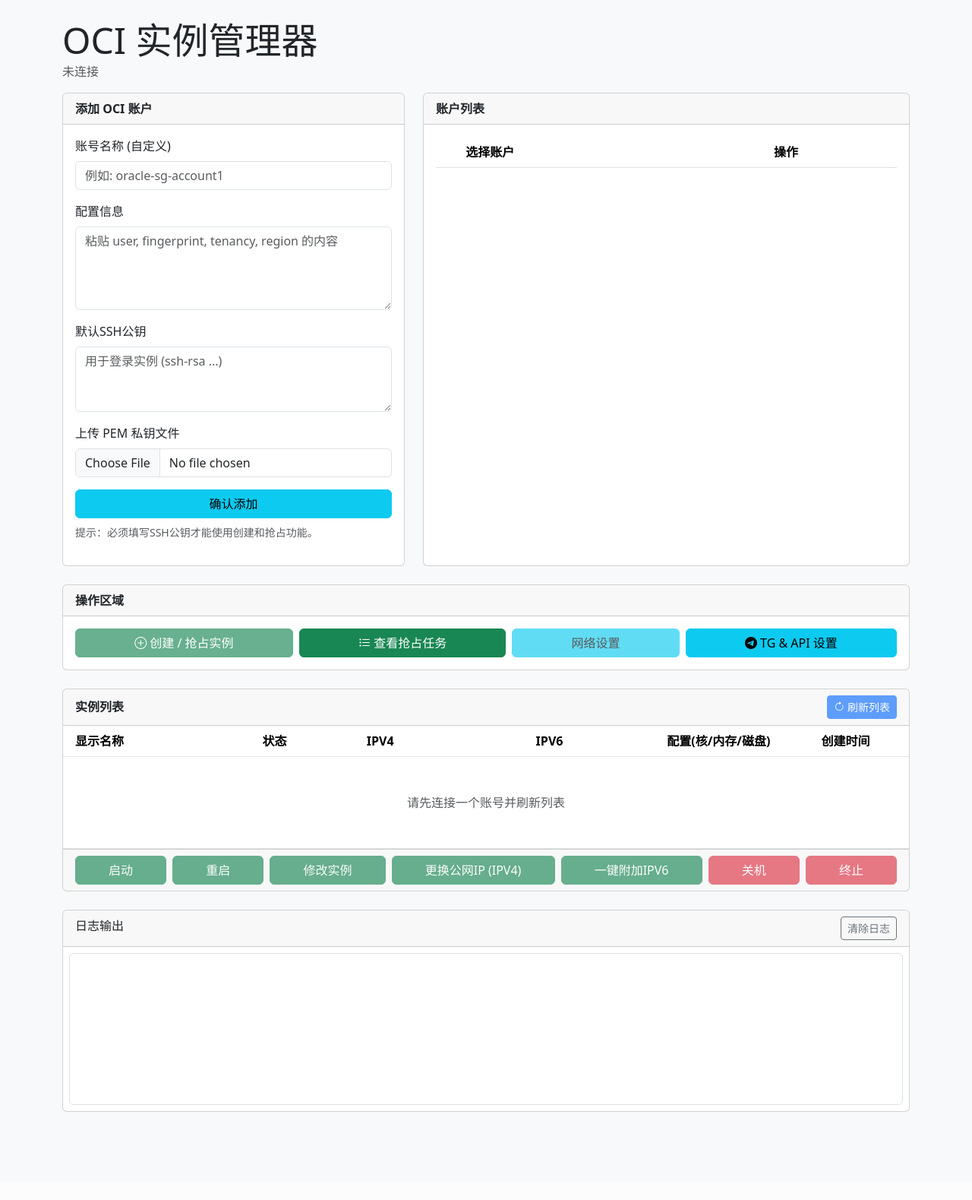
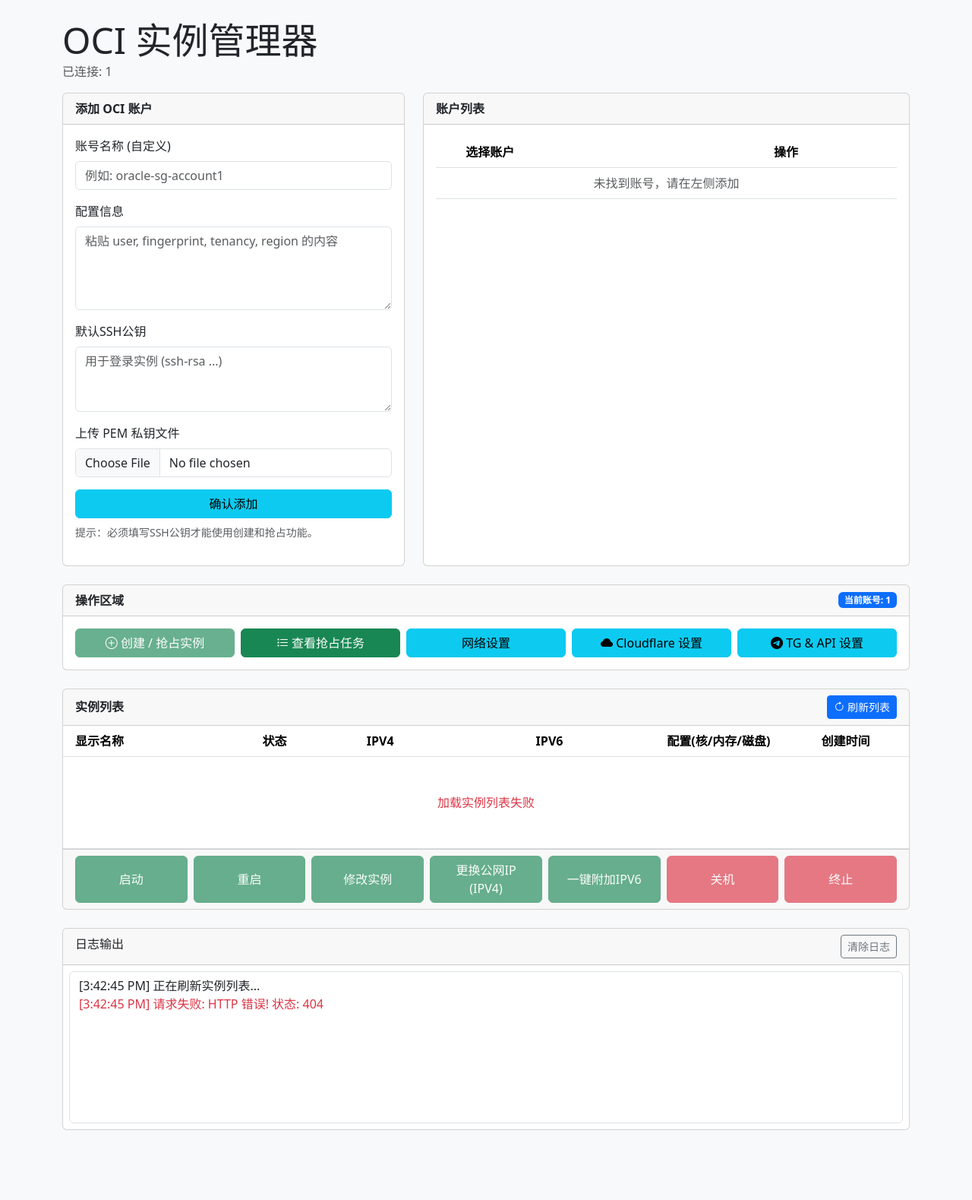
Before and after one commit to SIJULY/cloud_manager, a Flask app: page /oci/ in a window 1280 px wide. Shown: the part 56-1635 px from the top of the page at 76% size. Before the commit the page ends 1519 px from the top, so only its background shows below. Run offline with Flask 3, Linux system fonts and the light colour scheme; the visitor is signed in with stand-in values (Sample User, id 1); data that the repository does not hold is empty.

Commit message:
Update oci.html

```diff
--- a/templates/oci.html
+++ b/templates/oci.html
@@ -12,15 +12,27 @@
     .status-running { background-color: #198754; }
     .status-stopped { background-color: #dc3545; }
     .status-other { background-color: #ffc107; }
-    .action-buttons button { margin: 0 2px; }
+    /* 调整 action-group 按钮样式以实现等宽 */
+    .action-group {
+        display: flex;
+        flex-wrap: wrap;
+        gap: 0.5rem;
+    }
+    .action-group .btn {
+        flex: 1 1 0; /* 允许按钮等宽增长和缩小，flex-basis: 0; 确保起始等分 */
+        min-width: 0; /* 确保在小屏幕下可以正常收缩 */
+    }
+    /* 移除或调整 profile-action-btn 的固定宽度，让 flex 属性生效 */
+    /* #instanceList td { text-align: center; vertical-align: middle; } */
+    #instanceList td:first-child { text-align: left; }
     #logOutput { white-space: pre-wrap; word-break: break-all; }
     #logOutput pre { margin-bottom: 0; white-space: pre-wrap; }
     #instanceList td { text-align: center; vertical-align: middle; }
     #instanceList td:first-child { text-align: left; }
-    .action-group { display: flex; flex-wrap: wrap; gap: 0.5rem; }
+    /* .action-group .btn { margin: 0 2px; } */ /* 这行可以移除，gap 已经提供了间距 */
     #viewSnatchTasksModal .list-group-item { cursor: pointer; }
-    .action-group .btn { flex-grow: 1; }
-    .profile-action-btn { width: 85px !important; }
+    /* .action-group .btn { flex-grow: 1; } */ /* 已经整合到 .action-group .btn 的 flex 属性中 */
+    /* .profile-action-btn { width: 85px !important; } */ /* 这个样式会导致宽度不一致，需要移除或调整 */
     .status-cell { display: flex; align-items: center; justify-content: center; }
     .rule-row input { font-size: 0.9rem; }
     .rule-row .btn-sm { padding: 0.2rem 0.5rem; }
@@ -44,10 +56,10 @@
     .table-hover tbody tr.profile-disabled {
         opacity: 0.65;
         cursor: not-allowed;
-        pointer-events: none;
+        /* pointer-events: none; */ /* 重新启用事件，以便操作按钮仍然可点击 */
     }
     .table-hover tbody tr.profile-disabled .action-buttons {
-        pointer-events: auto;
+        pointer-events: auto; /* 确保在 profile-disabled 状态下，操作按钮仍然可以点击 */
     }
     #viewSnatchTasksModal .modal-footer {
         justify-content: space-between;
@@ -123,16 +135,19 @@
         </div>
         <div class="card-body">
             <div class="action-group">
-                <button id="createInstanceBtn" class="btn btn-success" disabled data-bs-toggle="modal" data-bs-target="#createLaunchInstanceModal">
+                <button id="createInstanceBtn" class="btn btn-success profile-action-btn" disabled data-bs-toggle="modal" data-bs-target="#createLaunchInstanceModal">
                     <i class="bi bi-plus-circle"></i> 创建 / 抢占实例
                 </button>
-                <button id="viewSnatchTasksBtn" class="btn btn-success" data-bs-toggle="modal" data-bs-target="#viewSnatchTasksModal">
+                <button id="viewSnatchTasksBtn" class="btn btn-success profile-action-btn" data-bs-toggle="modal" data-bs-target="#viewSnatchTasksModal">
                     <i class="bi bi-list-task"></i> 查看抢占任务
                 </button>
-                <button id="networkSettingsBtn" class="btn btn-info" disabled data-bs-toggle="modal" data-bs-target="#networkSettingsModal">
+                <button id="networkSettingsBtn" class="btn btn-info profile-action-btn" disabled data-bs-toggle="modal" data-bs-target="#networkSettingsModal">
                     <i class="bi bi-shield-gear"></i> 网络设置
                 </button>
-                <button id="tgSettingsBtn" class="btn btn-info" data-bs-toggle="modal" data-bs-target="#tgSettingsModal">
+                <button id="cloudflareSettingsBtn" class="btn btn-info profile-action-btn" data-bs-toggle="modal" data-bs-target="#cloudflareSettingsModal">
+                    <i class="bi bi-cloud-fill"></i> Cloudflare 设置
+                </button>
+                <button id="tgSettingsBtn" class="btn btn-info profile-action-btn" data-bs-toggle="modal" data-bs-target="#tgSettingsModal">
                     <i class="bi bi-telegram"></i> TG & API 设置
                 </button>
             </div>
@@ -248,9 +263,10 @@
                                   placeholder="在此输入您自定义的开机脚本（可选）"></textarea>
                         <div class="form-text">实例启动时将自动执行此脚本。常用依赖（如curl, git等）会自动安装，无需在此填写。</div>
                     </div>
+
                     <div id="snatchModeOptions">
                         <hr>
-                        <h6>抢占模式设置</h6>
+                        <h6>抢占模式与域名设置</h6>
                         <div class="row">
                             <div class="col-md-6 mb-3">
                                 <label for="minDelay" class="form-label">最短重试间隔 (秒)</label>
@@ -262,6 +278,15 @@
                             </div>
                         </div>
                          <div class="form-text">可用性域将由程序自动轮询，无需手动指定。</div>
+
+                        <div class="form-check mt-3">
+                            <input class="form-check-input" type="checkbox" value="" id="autoBindDomainCheck">
+                            <label class="form-check-label" for="autoBindDomainCheck">
+                                自动绑定 Cloudflare 域名
+                            </label>
+                            <div class="form-text">勾选后，将使用实例名作为子域名自动解析到公网IP。请先在“Cloudflare设置”中完成配置。</div>
+                        </div>
+
                     </div>
                 </form>
             </div>
@@ -611,6 +636,42 @@
     </div>
 </div>
 
+<div class="modal fade" id="cloudflareSettingsModal" tabindex="-1" aria-labelledby="cloudflareSettingsModalLabel" aria-hidden="true">
+    <div class="modal-dialog modal-dialog-centered modal-lg">
+        <div class="modal-content">
+            <div class="modal-header">
+                <h5 class="modal-title" id="cloudflareSettingsModalLabel">Cloudflare DNS 设置</h5>
+                <button type="button" class="btn-close" data-bs-dismiss="modal" aria-label="Close"></button>
+            </div>
+            <div class="modal-body">
+                <div class="alert alert-warning">请确保提供的 API 令牌具有该 Zone 的 "DNS:Edit" 权限。</div>
+                <div class="mb-3">
+                    <label for="cloudflareApiToken" class="form-label">Cloudflare API 令牌</label>
+                    <input type="password" class="form-control" id="cloudflareApiToken" placeholder="输入您的 Cloudflare API Token">
+                </div>
+                <div class="mb-3">
+                    <label for="cloudflareZoneId" class="form-label">Zone ID</label>
+                    <input type="text" class="form-control" id="cloudflareZoneId" placeholder="输入您的域名 Zone ID">
+                </div>
+                <div class="mb-3">
+                    <label for="cloudflareDomain" class="form-label">主域名</label>
+                    <input type="text" class="form-control" id="cloudflareDomain" placeholder="例如: example.com">
+                </div>
+                 <small class="text-muted d-block mt-2">
+                    如何获取? 登录 Cloudflare -> 选择域名 -> 在右侧 "API" 部分找到您的 Zone ID。API 令牌请在 "My Profile" -> "API Tokens" 页面创建。
+                 </small>
+            </div>
+            <div class="modal-footer">
+                <button type="button" class="btn btn-secondary" data-bs-dismiss="modal">关闭</button>
+                <button type="button" class="btn btn-primary" id="saveCloudflareConfigBtn">
+                    <span class="spinner-border spinner-border-sm d-none" role="status" aria-hidden="true"></span>
+                    保存设置
+                </button>
+            </div>
+        </div>
+    </div>
+</div>
+
 <div class="modal fade" id="proxySettingsModal" tabindex="-1" aria-labelledby="proxySettingsModalLabel" aria-hidden="true">
     <div class="modal-dialog modal-dialog-centered">
         <div class="modal-content">
```
